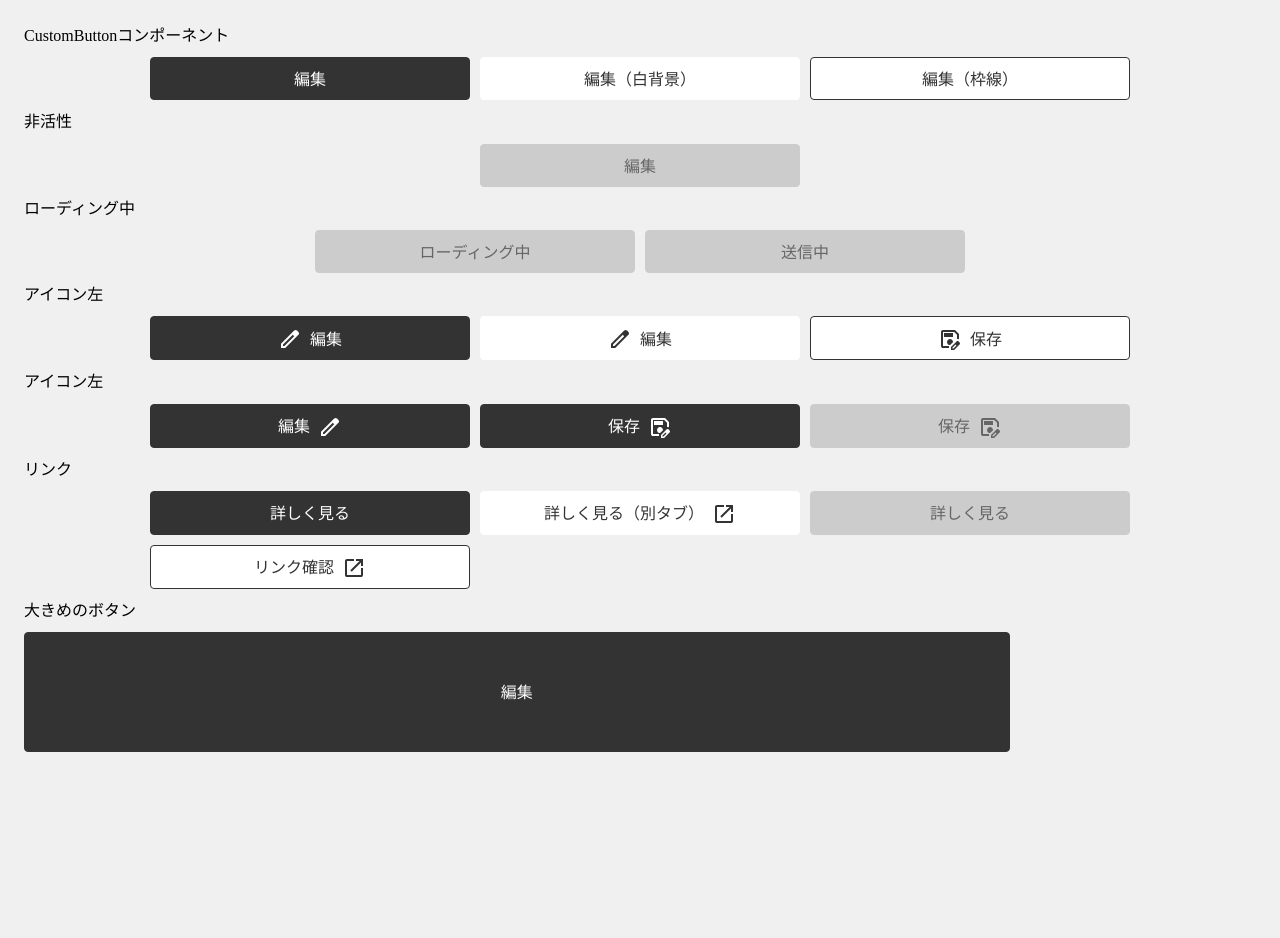
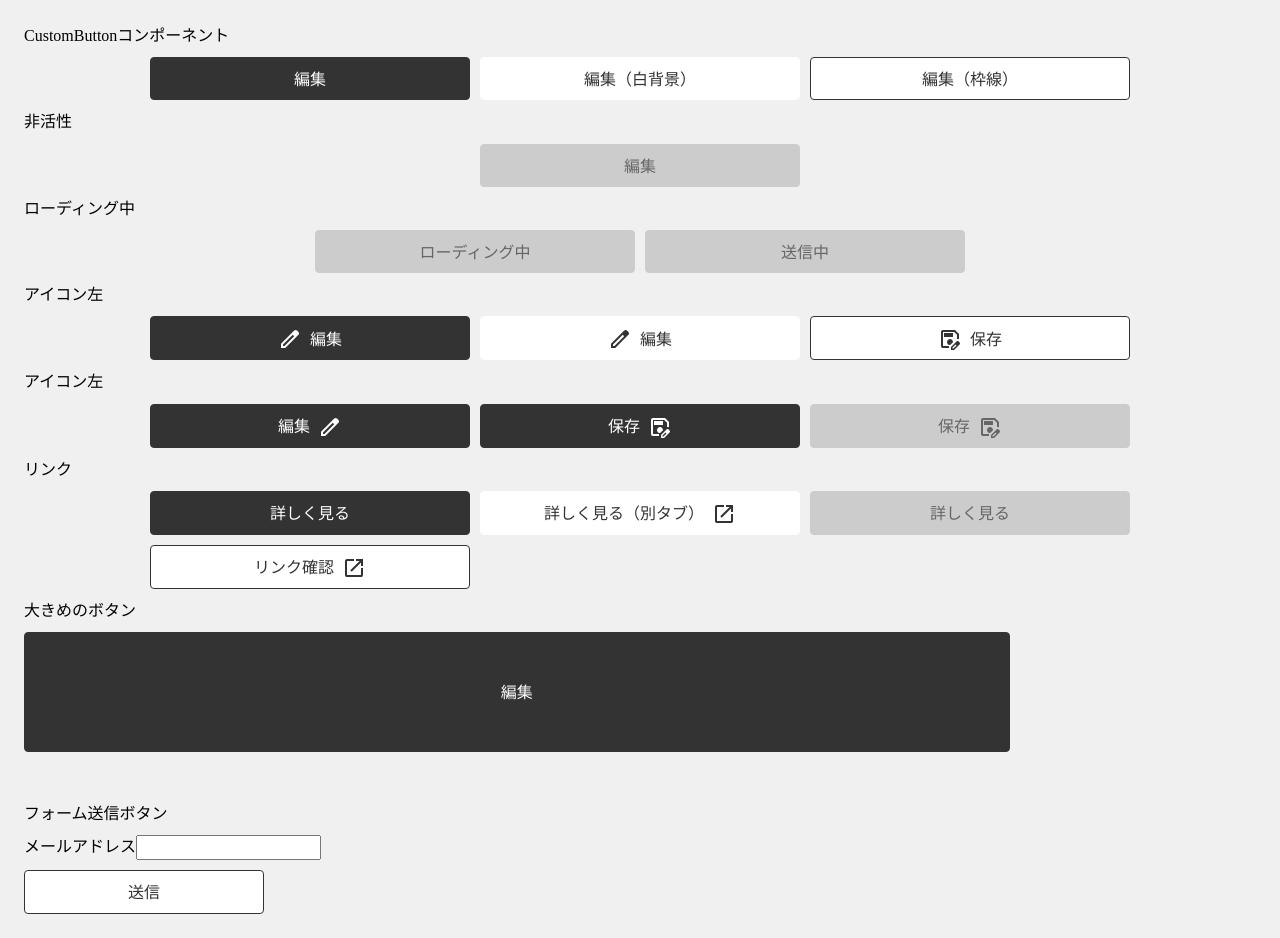
Before and after one commit to Zaty-Akiyama/testButtonComponents, a React (Vite) app: page / in a window 1280 px wide. Before the commit the page ends 800 px from the top, so only its background shows below. Built offline with nearby package versions, Linux system fonts and the light colour scheme.

Commit message:
submit検証用のフォーム設置

```diff
--- a/src/App.module.scss
+++ b/src/App.module.scss
@@ -15,3 +15,13 @@
   width: 80%;
   height: 120px;
 }
+
+.form {
+  display: grid;
+  gap: 10px;
+  margin-top: 40px;
+}
+
+.submitButton {
+  width: 240px;
+}
--- a/src/App.tsx
+++ b/src/App.tsx
@@ -97,6 +97,16 @@ const App = () => {
         <div className={style.largeButton}>
           <CustomButton label="編集" onClick={handleClick}/>
         </div>
+        <form action="#" className={style.form}>
+          <h2>フォーム送信ボタン</h2>
+          <label htmlFor="email">
+            メールアドレス
+            <input type="text" id="email" name="email"/>
+          </label>
+          <div className={style.submitButton}>
+            <CustomButton label="送信" type="submit" color='border'/>
+          </div>
+        </form>
       </div>
     </>
   )
```
